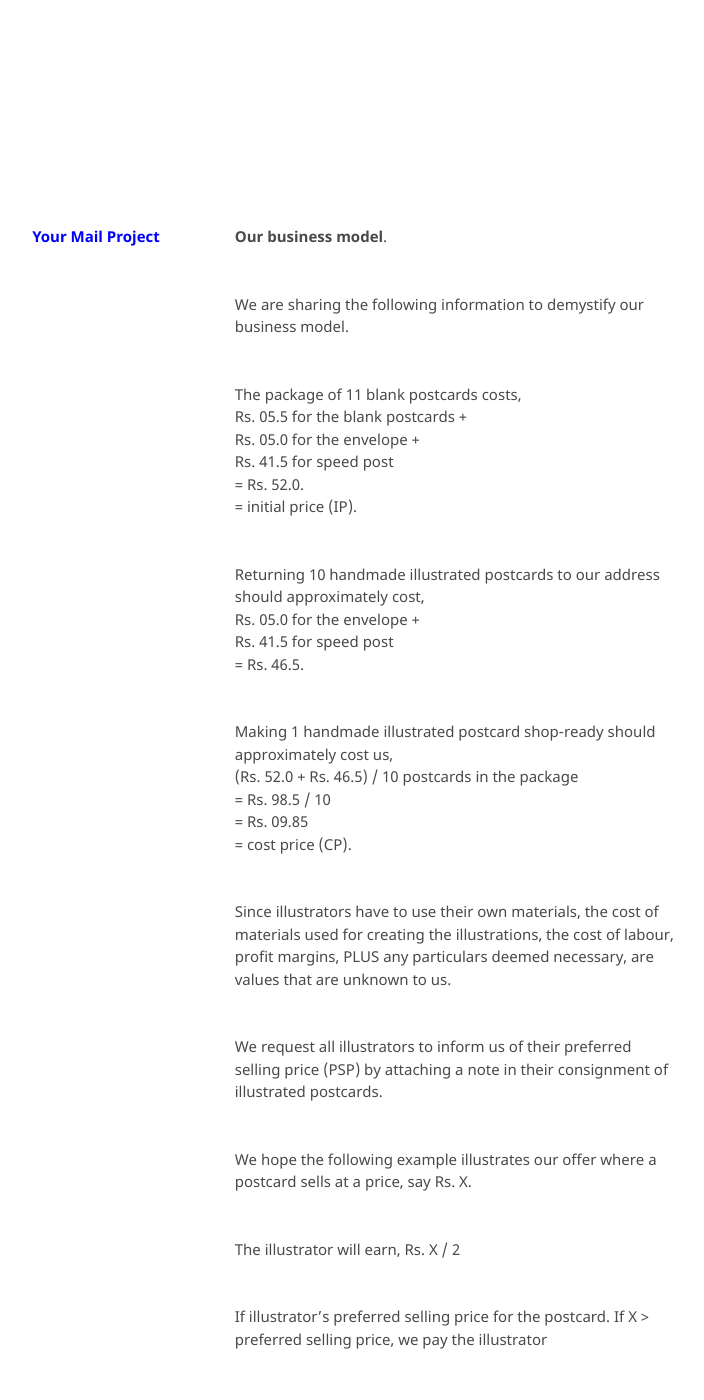
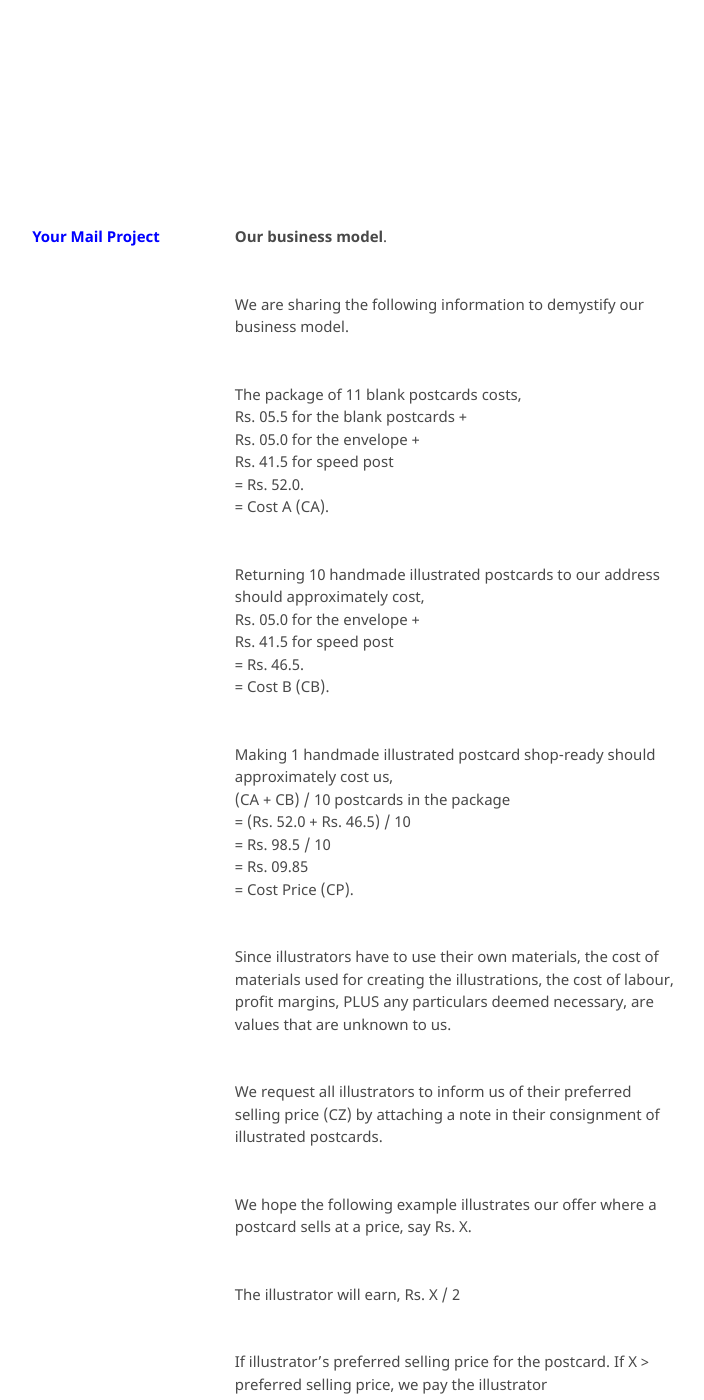
Before and after one commit to kvshvlin/yourmailproject, a Jekyll site: the page built from pages/ourbusinessmodel.md, in a window 1280 px wide and 1400 px high. Shown: the whole window, without its empty margins (377-1081 px from the left). Built offline with Jekyll 4.4.1, drawn with Linux system fonts in a browser that asks for light colours; our own code applies the rules of GitHub Pages for plain Markdown files.

Commit message:
Update ourbusinessmodel.md

```diff
--- a/pages/ourbusinessmodel.md
+++ b/pages/ourbusinessmodel.md
@@ -7,22 +7,24 @@
 Rs. 05.0 for the envelope +
 Rs. 41.5 for speed post
 = Rs. 52.0.
-= initial price (IP).
+= Cost A (CA).
 
 Returning 10 handmade illustrated postcards to our address should approximately cost,
 Rs. 05.0 for the envelope +
 Rs. 41.5 for speed post
 = Rs. 46.5.
+= Cost B (CB).
 
 Making 1 handmade illustrated postcard shop-ready should approximately cost us,
-(Rs. 52.0 + Rs. 46.5) / 10 postcards in the package
+(CA + CB) / 10 postcards in the package
+= (Rs. 52.0 + Rs. 46.5) / 10
 = Rs. 98.5 / 10
 = Rs. 09.85
-= cost price (CP).
+= Cost Price (CP).
 
 Since illustrators have to use their own materials, the cost of materials used for creating the illustrations, the cost of labour, profit margins, PLUS any particulars deemed necessary, are values that are unknown to us.
 
-We request all illustrators to inform us of their preferred selling price (PSP) by attaching a note in their consignment of illustrated postcards.
+We request all illustrators to inform us of their preferred selling price (CZ) by attaching a note in their consignment of illustrated postcards.
 
 We hope the following example illustrates our offer where a postcard sells at a price, say Rs. X.
 
```
